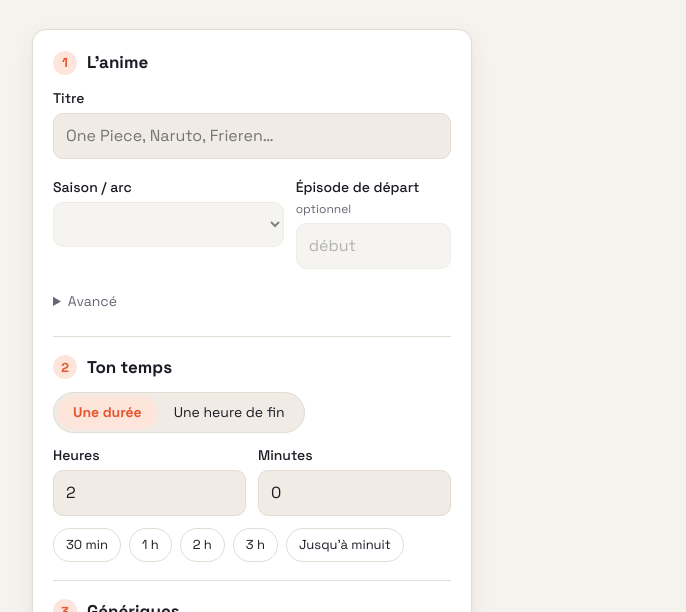
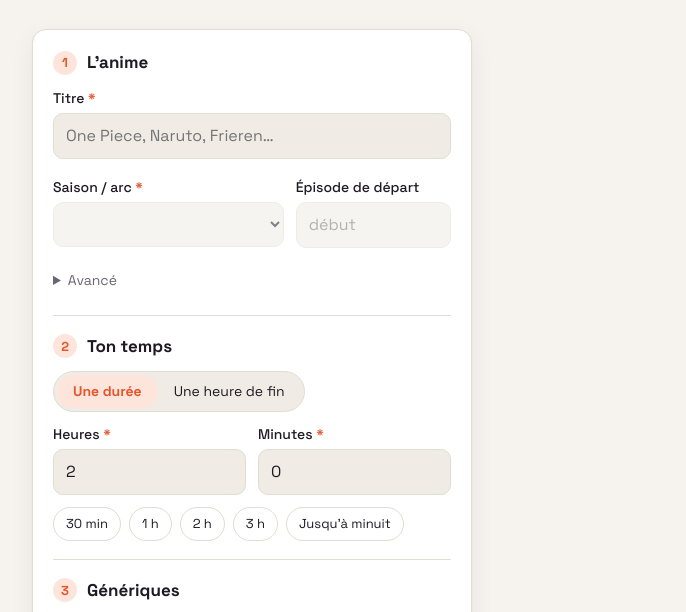
Before and after one commit to ProgrameurGentil/Anime-Clock, a plain HTML site: page index.html in a window 1280 px wide. Shown: the part 133-745 px from the top of the page, without its empty margins (84-770 px from the left). Drawn offline with Linux system fonts and the light colour scheme.

Commit message:
Astérisque sur les champs obligatoires à la place de « optionnel »
Co-Authored-By: Claude Opus 5.5 <noreply@anthropic.com>

```diff
--- a/index.html
+++ b/index.html
@@ -23,19 +23,19 @@
         <h2><span class="num">1</span> L'anime</h2>
 
         <div class="field combo">
-          <label for="search">Titre</label>
-          <input id="search" type="search" placeholder="One Piece, Naruto, Frieren…" role="combobox" aria-expanded="false" aria-controls="suggestions" aria-autocomplete="list">
+          <label for="search">Titre <span class="req" aria-hidden="true">*</span></label>
+          <input id="search" type="search" aria-required="true" placeholder="One Piece, Naruto, Frieren…" role="combobox" aria-expanded="false" aria-controls="suggestions" aria-autocomplete="list">
           <ul id="suggestions" class="suggestions" role="listbox" hidden></ul>
           <p id="animeInfo" class="hint"></p>
         </div>
 
         <div class="row">
           <div class="field grow">
-            <label for="season">Saison / arc</label>
+            <label for="season">Saison / arc <span class="req" aria-hidden="true">*</span></label>
             <select id="season" disabled></select>
           </div>
           <div class="field">
-            <label for="episode">Épisode de départ <span class="opt">optionnel</span></label>
+            <label for="episode">Épisode de départ</label>
             <input id="episode" type="number" min="1" inputmode="numeric" placeholder="début" disabled>
           </div>
         </div>
@@ -77,11 +77,11 @@
         <div id="durationBox">
           <div class="row">
             <div class="field">
-              <label for="hours">Heures</label>
+              <label for="hours">Heures <span class="req" aria-hidden="true">*</span></label>
               <input id="hours" type="number" min="0" max="72" value="2" inputmode="numeric">
             </div>
             <div class="field">
-              <label for="minutes">Minutes</label>
+              <label for="minutes">Minutes <span class="req" aria-hidden="true">*</span></label>
               <input id="minutes" type="number" min="0" max="59" value="0" inputmode="numeric">
             </div>
           </div>
@@ -96,7 +96,7 @@
 
         <div id="untilBox" hidden>
           <div class="field">
-            <label for="until">Je dois arrêter à</label>
+            <label for="until">Je dois arrêter à <span class="req" aria-hidden="true">*</span></label>
             <input id="until" type="time" value="23:00">
           </div>
           <p id="untilHint" class="hint"></p>
@@ -156,6 +156,7 @@
         </details>
       </section>
 
+      <p class="hint reqnote"><span class="req">*</span> champ obligatoire</p>
       <button type="submit" class="go" id="go">Calculer</button>
       <p id="formError" class="error" role="alert"></p>
     </form>
--- a/styles.css
+++ b/styles.css
@@ -117,7 +117,8 @@ body {
 
 .field { display: flex; flex-direction: column; gap: 4px; margin-bottom: 12px; min-width: 0; }
 .field label { font-size: 14px; font-weight: 500; }
-.opt { color: var(--muted); font-weight: 400; font-size: 12px; }
+.req { color: var(--accent); font-weight: 700; }
+.reqnote { margin-top: 16px; }
 .row { display: flex; gap: 12px; flex-wrap: wrap; }
 .row > .field { flex: 1 1 140px; }
 .row > .grow { flex: 2 1 200px; }
```
